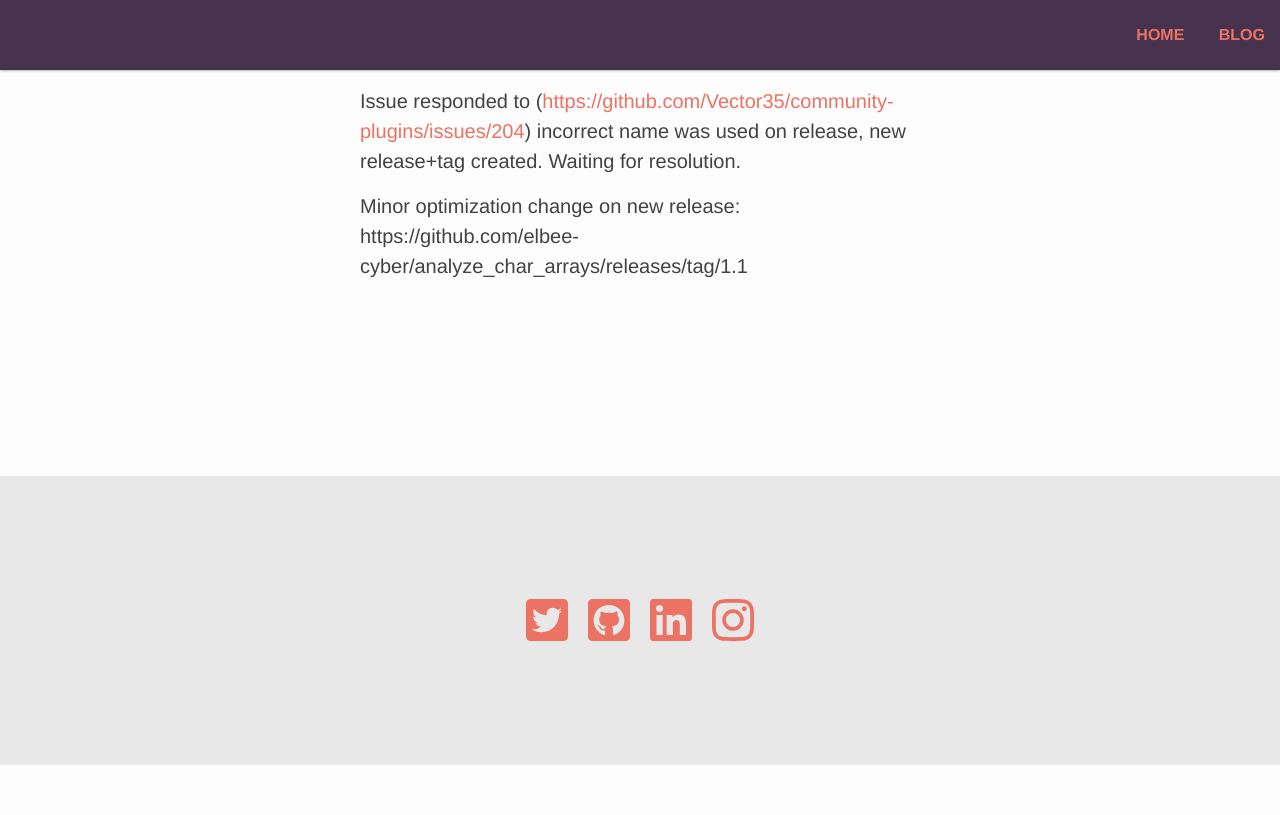
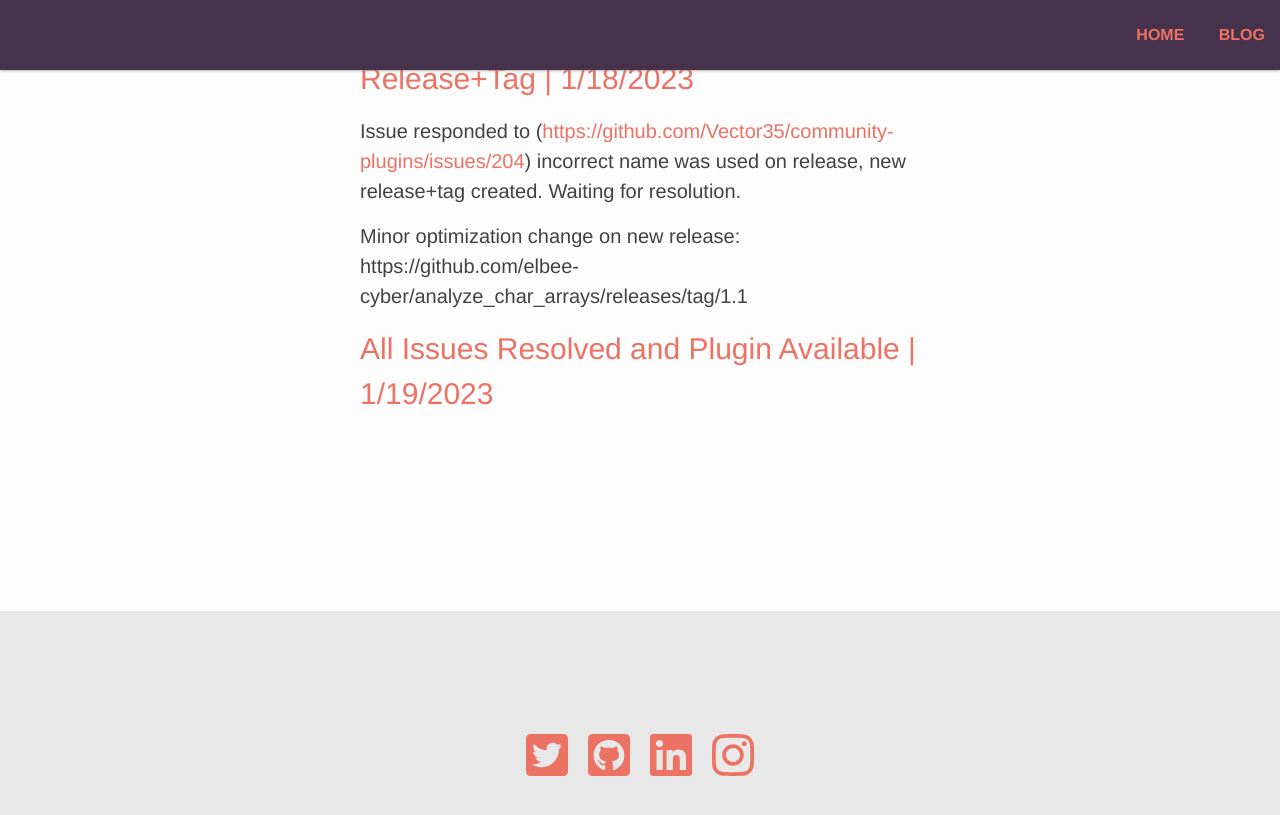
Before and after one commit to elbee-cyber/old.elbee-cyber.github.io, a Jekyll site: the page built from _posts/2023-1-17-chararr-definer-release.md, in a window 1280 px wide and 900 px high, scrolled down 2010 px. Shown: the top 815 px of the window. Built offline with Jekyll 4.4.1, drawn with Linux system fonts in a browser that asks for light colours; before the commit the page ends 2775 px from its top, so only the background shows below that.

Commit message:
Update 2023-1-17-chararr-definer-release.md

```diff
--- a/_posts/2023-1-17-chararr-definer-release.md
+++ b/_posts/2023-1-17-chararr-definer-release.md
@@ -9,6 +9,7 @@ Published on: **2023-1-17** and last edited on: **2023-1-17**
 1. [1/17/2023 - Release and Contact](#release)
 2. [1/17/2023 - Notified of Release on Plugin Manager](#accepted)
 3. [1/18/2023 - Issue](#response)
+4. [1/19/2023 - Issue](#resolved)
 
 # Release of Binary Ninja Char Arrays | 1/17/2023
 Author: **elbee**
@@ -49,3 +50,6 @@ Commit history:
 Issue responded to (<a href="https://github.com/Vector35/community-plugins/issues/204">https://github.com/Vector35/community-plugins/issues/204</a>) incorrect name was used on release, new release+tag created. Waiting for resolution.
 
 Minor optimization change on new release: https://github.com/elbee-cyber/analyze_char_arrays/releases/tag/1.1
+
+<a name="resolved"></a>
+# All Issues Resolved and Plugin Available | 1/19/2023
```
